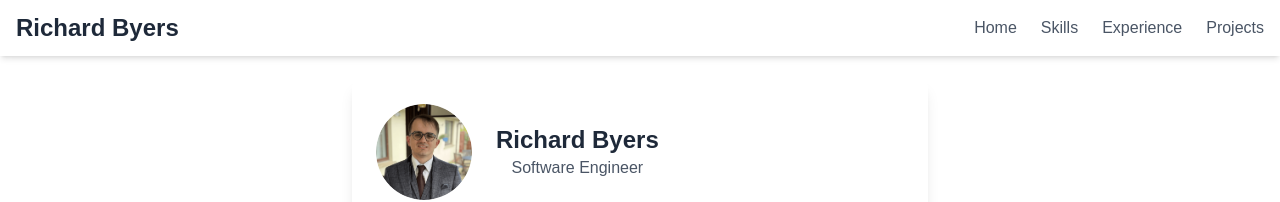
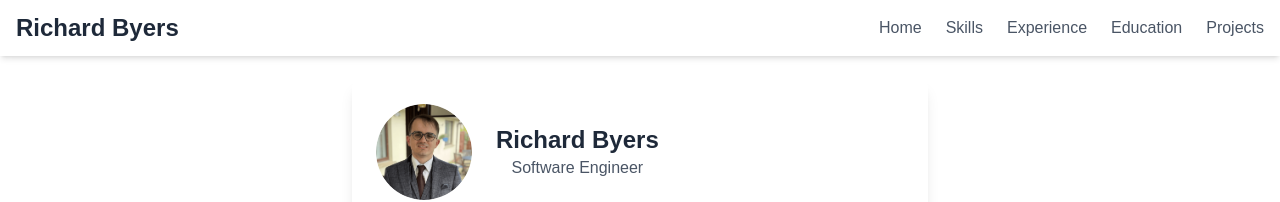
Before and after one commit to Richard-Byers/personal-website, a Next.js app: page / in a window 1280 px wide. Shown: the top 202 px of the page. Built offline with nearby package versions, Linux system fonts and the light colour scheme.

Commit message:
Added in Education to the Navbar

```diff
--- a/app/components/Navbar.tsx
+++ b/app/components/Navbar.tsx
@@ -72,6 +72,16 @@ export default function Navbar() {
           </li>
           <li>
             <Link
+              to="education"
+              smooth={true}
+              duration={500}
+              className="cursor-pointer hover:text-gray-800 dark:hover:text-white transition-colors"
+            >
+              Education
+            </Link>
+          </li>
+          <li>
+            <Link
               to="projects"
               smooth={true}
               duration={500}
--- a/app/page.tsx
+++ b/app/page.tsx
@@ -151,7 +151,7 @@ export default function Home() {
           <motion.div
             custom="right"
             variants={cardVariants}
-            id="experience"
+            id="education"
             className="mb-4"
           >
             <TimelineCard
```
Lines whose indentation alone changed are shown as unchanged.
